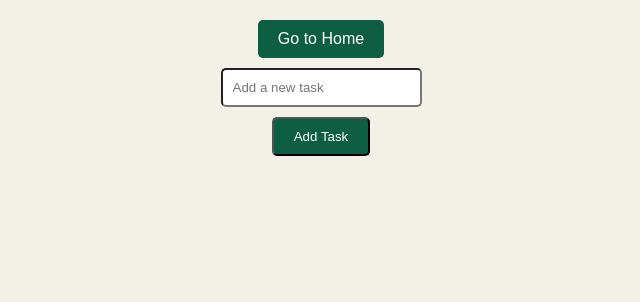
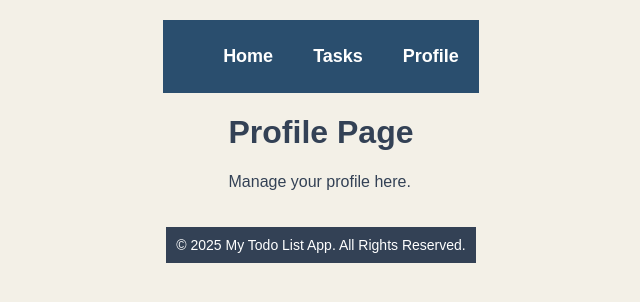
Before and after one commit to kamel-Ibrahim/todo-01, a React (Create React App) app: page /profile in a window 1280 px wide. Before the commit this address had no page. Shown: the top 302 px of the page, without its empty margins (319-959 px from the left). Built offline with nearby package versions, Linux system fonts and the light colour scheme.

Commit message:
navbar and footer and dom added

```diff
--- a/src/App.js
+++ b/src/App.js
@@ -1,26 +1,33 @@
 import React from 'react';
 import { BrowserRouter as Router, Route, Routes } from 'react-router-dom';
-import { TaskProvider } from './context/TaskContext'; // Import TaskProvider
 import Home from './pages/Home';
 import TaskList from './pages/TaskList';
 import TaskForm from './components/TaskForm';
 import Button from './components/Button';
+import Navbar from './components/Navbar';  // Import Navbar
+import Footer from './components/Footer';  // Import Footer
+import Profile from './pages/Profile';
 import './App.css';
 
 function App() {
   return (
-    <TaskProvider> {/* Wrap the app in TaskProvider */}
-      <Router>
-        <div className="app-container">
-          <Button text="Go to Home" link="/" />
+    <Router>
+      <div className="app-container">
+        <Navbar />
+
+        <div className="main-content">
           <Routes>
             <Route path="/" element={<Home />} />
             <Route path="/tasks" element={<TaskList />} />
+            <Route path="/profile" element={<Profile />} />
+
+            {/* Add more pages like Profile if needed */}
           </Routes>
-          <TaskForm />
         </div>
-      </Router>
-    </TaskProvider>
+
+        <Footer /> {/* Include Footer */}
+      </div>
+    </Router>
   );
 }
 
--- /dev/null
+++ b/src/components/Footer.css
@@ -0,0 +1,13 @@
+/* src/components/Footer.css */
+.footer {
+  background-color: #334155;
+  color: white;
+  text-align: center;
+  padding: 10px;
+  margin-top: 20px;
+}
+
+.footer p {
+  margin: 0;
+  font-size: 14px;
+}
--- /dev/null
+++ b/src/components/Footer.js
@@ -0,0 +1,12 @@
+import React from 'react';
+import './Footer.css'; // Optional: Import custom styles for the footer
+
+const Footer = () => {
+  return (
+    <footer className="footer">
+      <p>© 2025 My Todo List App. All Rights Reserved.</p>
+    </footer>
+  );
+};
+
+export default Footer;
--- /dev/null
+++ b/src/components/Navbar.css
@@ -0,0 +1,23 @@
+/* src/components/Navbar.css */
+.navbar {
+  background-color: #2a4e6e;
+  padding: 10px 0;
+}
+
+.nav-list {
+  display: flex;
+  justify-content: center;
+  list-style-type: none;
+}
+
+.nav-link {
+  color: white;
+  text-decoration: none;
+  margin: 0 20px;
+  font-size: 18px;
+  font-weight: bold;
+}
+
+.nav-link:hover {
+  color: #17a673;
+}
--- /dev/null
+++ b/src/components/Navbar.js
@@ -0,0 +1,17 @@
+import React from 'react';
+import { Link } from 'react-router-dom';
+import './Navbar.css'; // Optional: Import custom styles for the navbar
+
+const Navbar = () => {
+  return (
+    <nav className="navbar">
+      <ul className="nav-list">
+        <li><Link to="/" className="nav-link">Home</Link></li>
+        <li><Link to="/tasks" className="nav-link">Tasks</Link></li>
+        <li><Link to="/profile" className="nav-link">Profile</Link></li>
+      </ul>
+    </nav>
+  );
+};
+
+export default Navbar;
--- /dev/null
+++ b/src/pages/Profile.js
@@ -0,0 +1,12 @@
+import React from 'react';
+
+const Profile = () => {
+  return (
+    <div className="profile">
+      <h1>Profile Page</h1>
+      <p>Manage your profile here.</p>
+    </div>
+  );
+};
+
+export default Profile;
```
